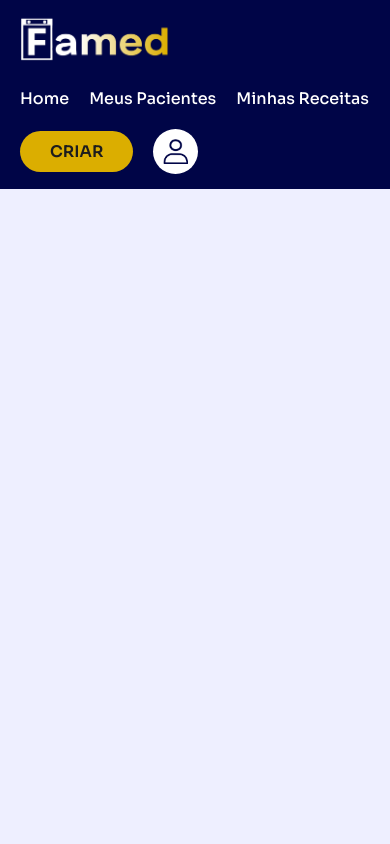
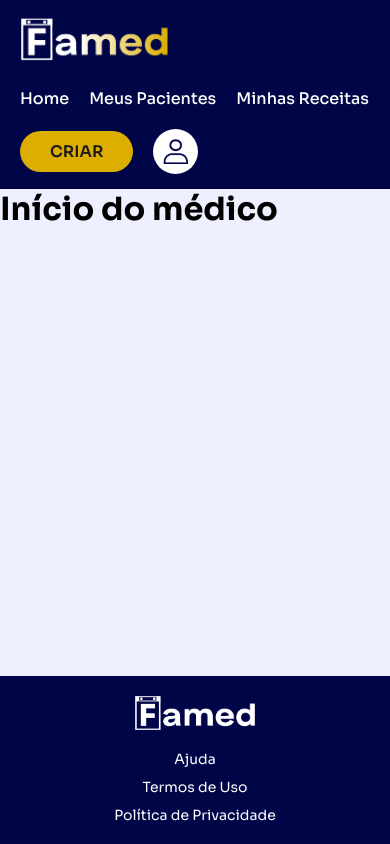
Before and after one commit to DevSilasFelipe/Famed, a React (Vite) app in the folder frontend/: page /medico in a window 390 px wide. Built offline with nearby package versions, Linux system fonts and the light colour scheme.

Commit message:
feat: cria Footer e MedicoLayout com rotas aninhadas

```diff
--- a/frontend/src/App.tsx
+++ b/frontend/src/App.tsx
@@ -1,11 +1,16 @@
 import { BrowserRouter, Routes, Route } from "react-router-dom";
-import Navbar from "./components/Navbar";
+import MedicoLayout from "./layouts/MedicoLayout";
 
 export default function App() {
   return (
     <BrowserRouter>
       <Routes>
-        <Route path="/medico" element={<Navbar />} />
+        <Route path="/medico" element={<MedicoLayout />}>
+          <Route index element={<h1>Início do médico</h1>} />
+          <Route path="pacientes" element={<h1>Meus Pacientes</h1>} />
+          <Route path="receitas" element={<h1>Minhas Receitas</h1>} />
+          <Route path="prescricao" element={<h1>Nova Prescrição</h1>} />
+        </Route>
       </Routes>
     </BrowserRouter>
   );
--- /dev/null
+++ b/frontend/src/components/Footer.module.css
@@ -0,0 +1,50 @@
+.footer {
+    width: 100%;
+    height: 65px;
+    background-color: #000547;
+    position: relative;
+    display: flex;
+    align-items: center;
+    padding: 0 60px;
+}
+
+.footer img {
+    width: 120px;
+}
+
+.footerLinks {
+    position: absolute;
+    left: 50%;
+    transform: translateX(-50%);
+    display: flex;
+    gap: 60px;
+}
+
+.footerLinks a {
+    text-decoration: none;
+    color: #ffffff;
+    font-size: 14px;
+    transition: color 0.2s ease;
+}
+
+.footerLinks a:hover {
+    color: #dbae00;
+}
+
+@media (max-width: 950px) {
+    .footer {
+    flex-direction: column;
+    justify-content: center;
+    height: auto;
+    gap: 20px;
+    padding: 20px;
+    }
+
+    .footerLinks {
+    position: static;
+    transform: none;
+    flex-direction: column;
+    align-items: center;
+    gap: 10px;
+    }
+}
--- /dev/null
+++ b/frontend/src/components/Footer.tsx
@@ -0,0 +1,15 @@
+import styles from "./Footer.module.css";
+
+export default function Footer() {
+    return (
+    <footer className={styles.footer}>
+        <img src="/img/logobranca.png" alt="Logo Famed Branca" />
+
+        <div className={styles.footerLinks}>
+        <a href="#">Ajuda</a>
+        <a href="#">Termos de Uso</a>
+        <a href="#">Política de Privacidade</a>
+        </div>
+    </footer>
+    );
+}
--- /dev/null
+++ b/frontend/src/layouts/MedicoLayout.module.css
@@ -0,0 +1,9 @@
+.layout {
+    min-height: 100vh;
+    display: flex;
+    flex-direction: column;
+}
+
+.conteudo {
+    flex: 1;
+}
--- /dev/null
+++ b/frontend/src/layouts/MedicoLayout.tsx
@@ -0,0 +1,16 @@
+import { Outlet } from "react-router-dom";
+import Navbar from "../components/Navbar";
+import Footer from "../components/Footer";
+import styles from "./MedicoLayout.module.css";
+
+export default function MedicoLayout() {
+    return (
+    <div className={styles.layout}>
+        <Navbar />
+        <main className={styles.conteudo}>
+        <Outlet />
+        </main>
+        <Footer />
+    </div>
+    );
+}
```
